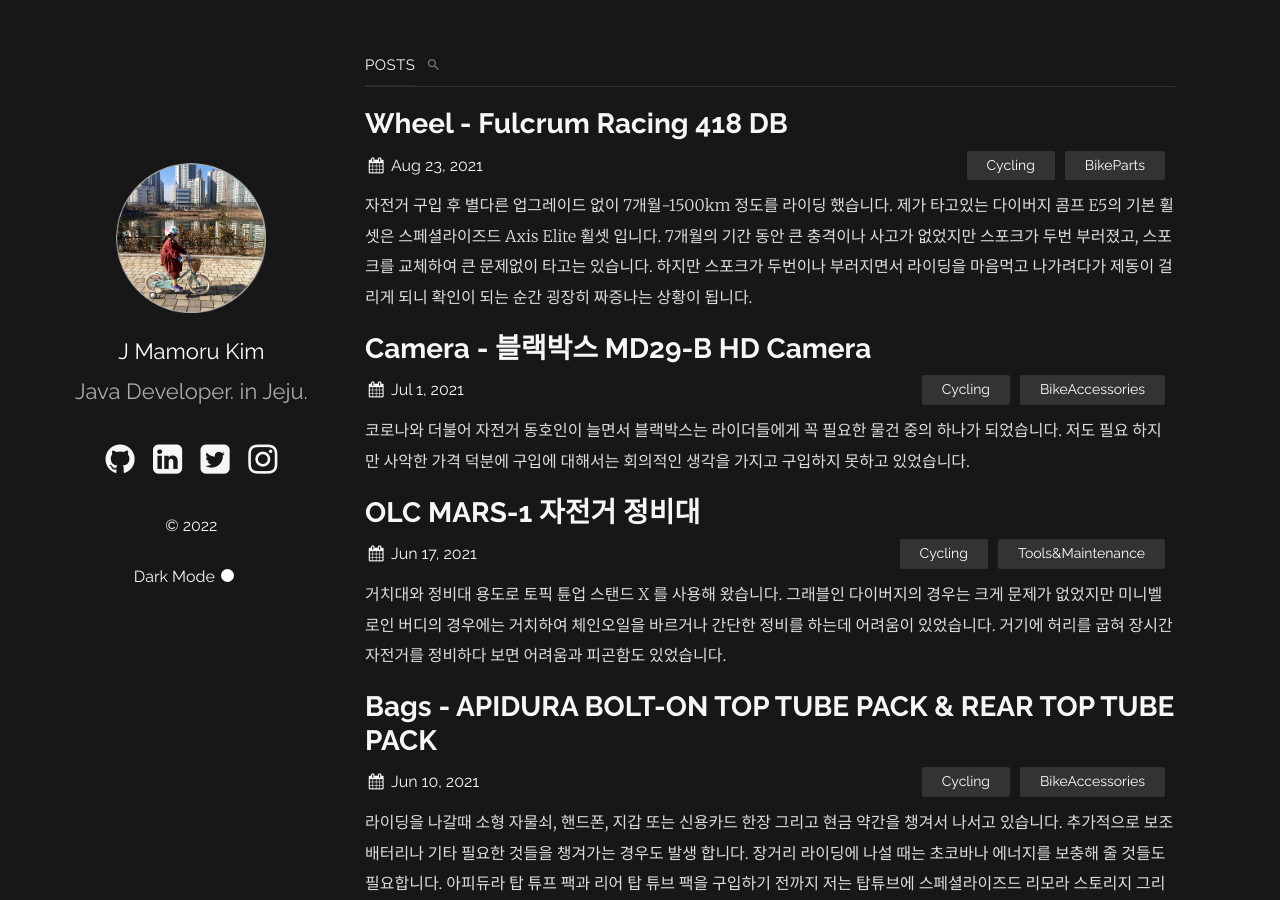
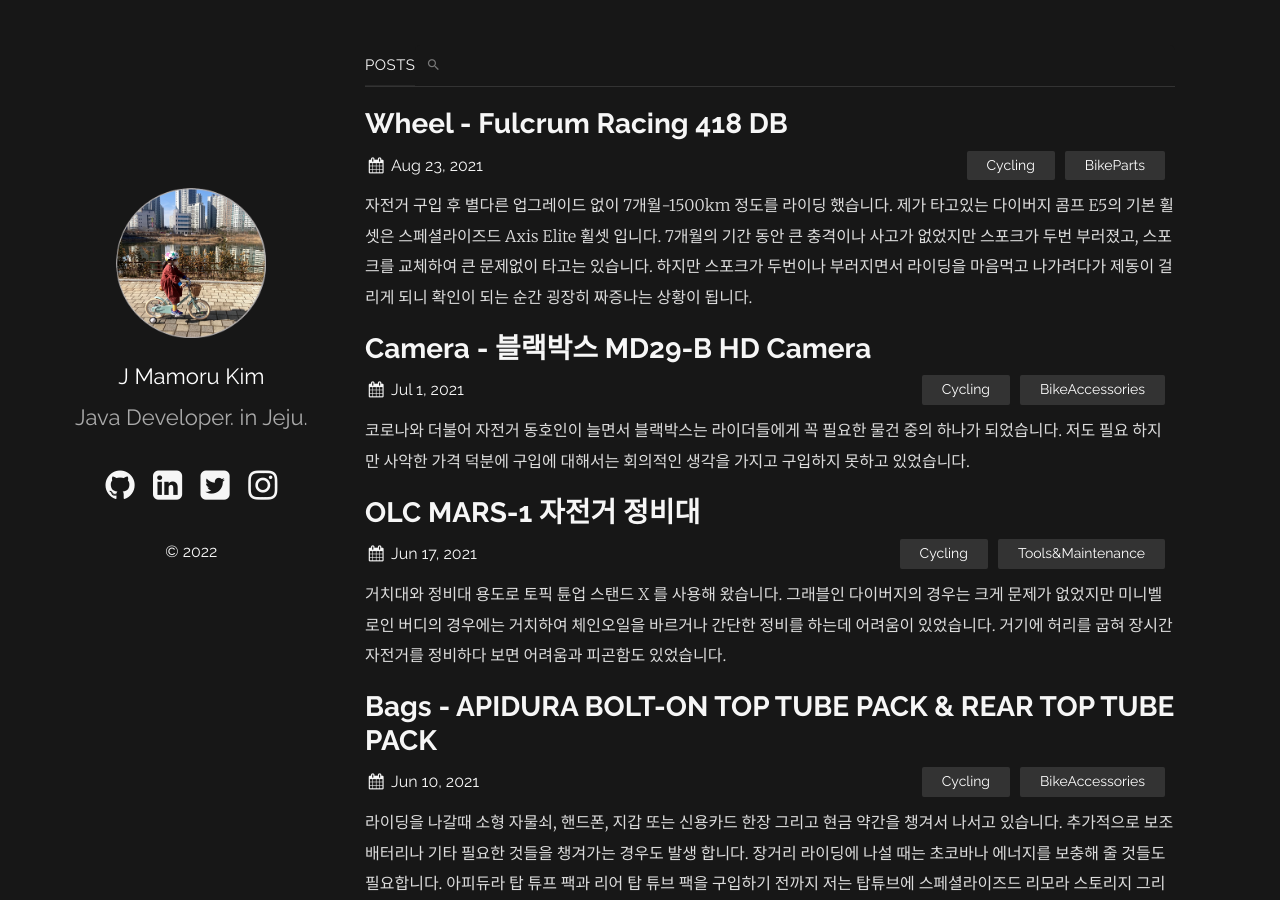
Before and after one commit to fightingmamoru/fightingmamoru.github.io, a Jekyll site: the page built from index.md, in a window 1280 px wide and 900 px high. Built offline with Jekyll 4.4.1, drawn with Linux system fonts in a browser that asks for light colours.

Commit message:
dark mode exception modify

```diff
--- a/_layouts/default.html
+++ b/_layouts/default.html
@@ -149,7 +149,7 @@
       <p class="about-footer {{condensed_class}}">&copy;
         {{ "now" | date: "%Y" }}</p>
       {%- if site.plainwhite.dark_mode -%}
-
+        {%- unless site.plainwhite.dark_mode_only -%}
           <div class="about-footer {{condensed_class}}">
             <p>Dark Mode
               <i class="icon-moon"></i>
@@ -159,7 +159,7 @@
               </label>
             </p>
           </div>
-
+        {%- endunless -%}
       {%- endif -%}
       {% endcapture %}
       {{ footer }}
--- a/assets/js/darkmode.js
+++ b/assets/js/darkmode.js
@@ -1,11 +1,13 @@
 function useOnlyDarkMode()
 {
-	const DARK_CLASS = 'dark';
-	var body = document.querySelector("body");
+    const DARK_CLASS = 'dark';
+    var body = document.querySelector("body");
 
     if (!body.classList.contains(DARK_CLASS))
     {
         setCookie('theme', 'dark');
+        setCookie('onlyDark', 'true');
+
         body.classList.add(DARK_CLASS);
     }
 }
@@ -38,7 +40,9 @@ function deleteCookie(name) { setCookie(name, '', -1); }
 
 const userPrefersDark = window.matchMedia && window.matchMedia('(prefers-color-scheme: dark)').matches;
 var theme = getCookie('theme');
-if ( (theme === null && userPrefersDark) || theme === 'dark') {
+var onlyDark = getCookie('onlyDark');
+
+if ( ((theme === null && userPrefersDark) || theme === 'dark') && (onlyDark !== 'true') ) {
     var checkDarkDone = false;
     function checkDark() {
         if (!checkDarkDone) {
```
